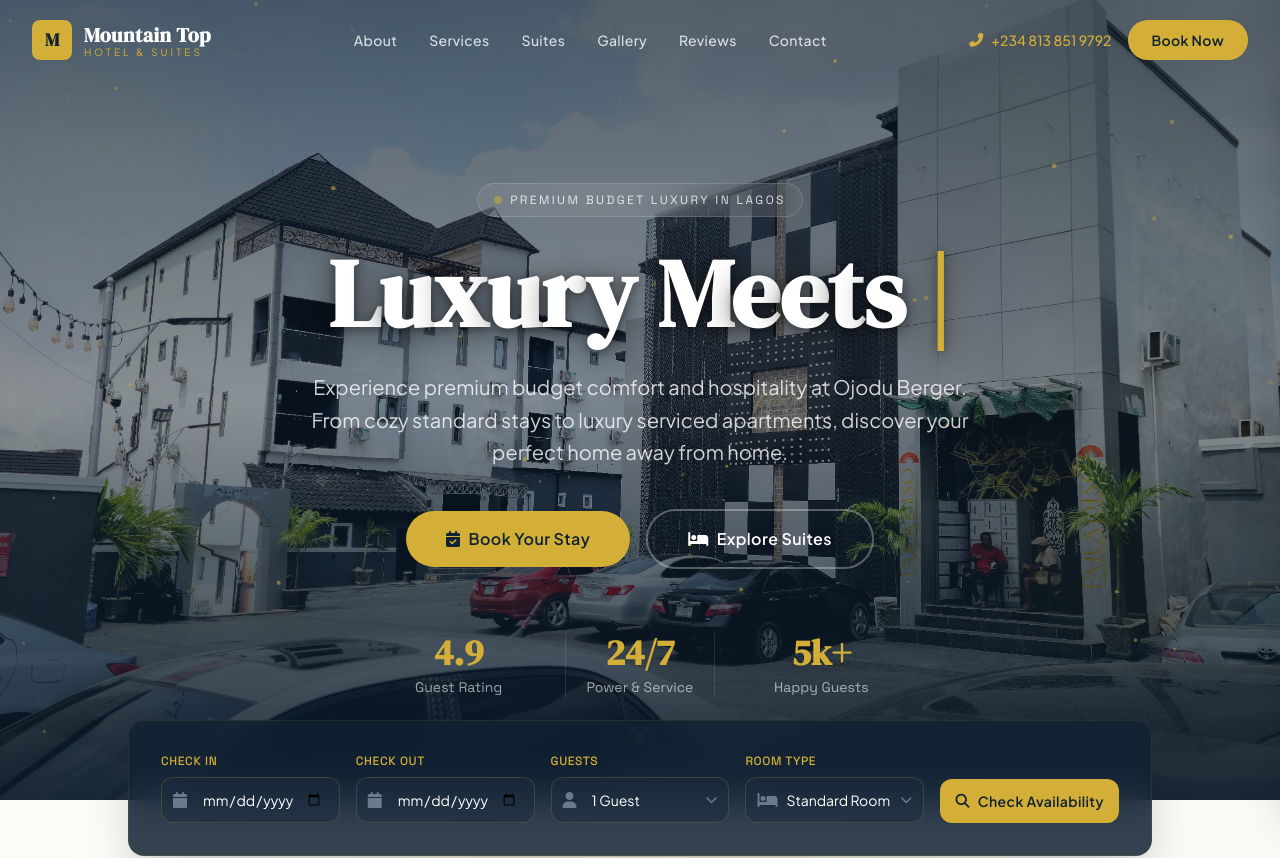
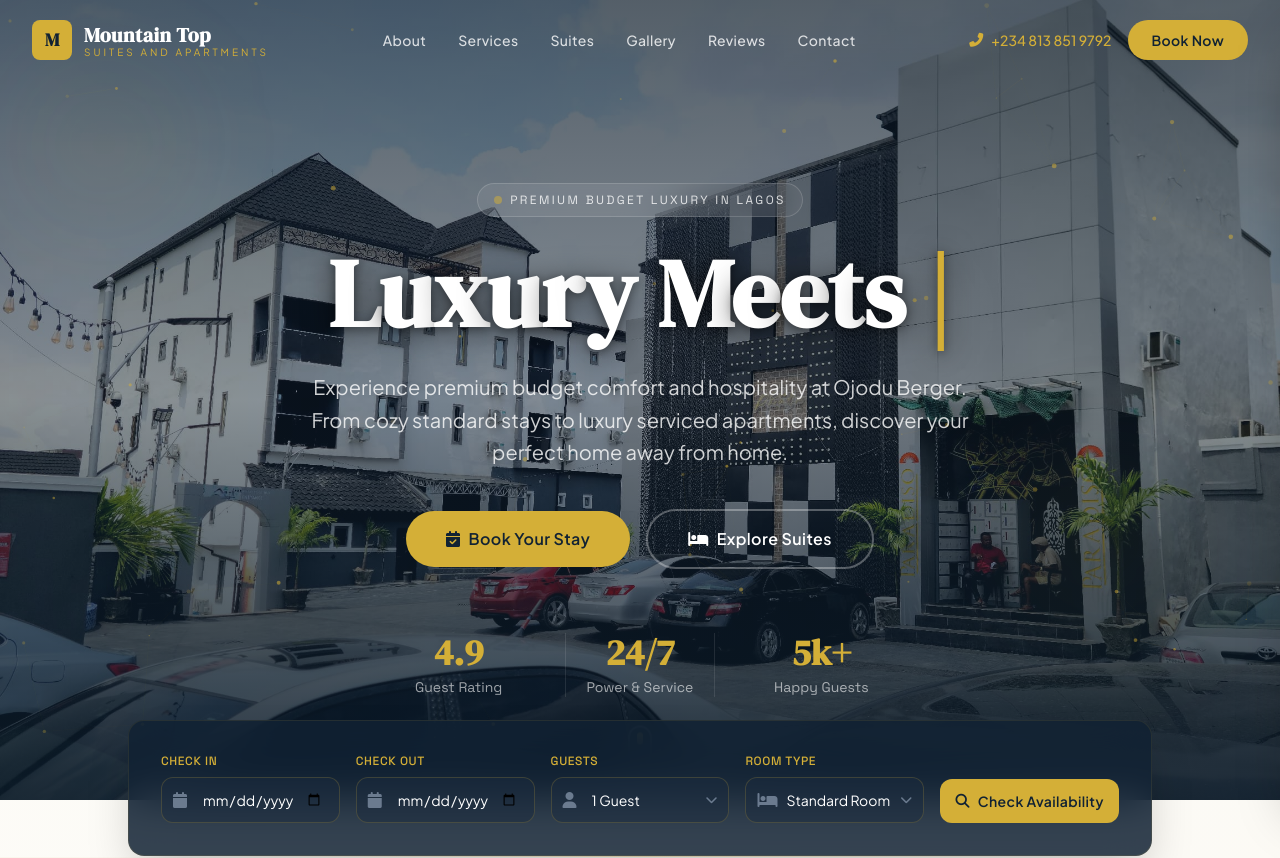
Before and after one commit to Larrybobby247/Mountain-Top, a React (Vite) app: page / in a window 1280 px wide. Shown: the top 858 px of the page. Built offline with nearby package versions, Linux system fonts and the light colour scheme.

Commit message:
second commit

```diff
--- a/index.html
+++ b/index.html
@@ -5,8 +5,8 @@
   <link rel="icon" href="%PUBLIC_URL%/favicon.ico" />
   <meta name="viewport" content="width=device-width, initial-scale=1" />
   <meta name="theme-color" content="#0B1A28" />
-  <meta name="description" content="Experience premium budget luxury at Mountain Top Hotel & Suites, Ojodu Berger, Lagos. Book your elevated escape today." />
-  <title>Mountain Top Hotel & Suites | Premium Budget Luxury in Lagos</title>
+  <meta name="description" content="Experience premium budget luxury at Mountain Top Suites and Apartments, Ojodu Berger, Lagos. Book your elevated escape today." />
+  <title>Mountain Top Suites and Apartments | Premium Budget Luxury in Lagos</title>
   <link rel="preconnect" href="https://fonts.googleapis.com">
   <link rel="preconnect" href="https://fonts.gstatic.com" crossorigin>
   <link href="https://fonts.googleapis.com/css2?family=DM+Serif+Display:ital@0;1&family=Plus+Jakarta+Sans:wght@300;400;500;600;700&family=Space+Grotesk:wght@300;400;500;600;700&display=swap" rel="stylesheet">
--- a/src/components/About.jsx
+++ b/src/components/About.jsx
@@ -49,7 +49,7 @@ const About = () => {
               Redefining Budget<br/>Luxury in Lagos
             </h2>
             <p className="text-navy-600 text-lg leading-relaxed mb-6 font-body">
-              Mountain Top Hotel & Suites is a premier hospitality destination in Ojodu, Lagos, redefining budget luxury through dedicated 24/7 service, spacious lodging, and modern comfort.
+              Mountain Top Suites and Apartments is a premier hospitality destination in Ojodu, Lagos, redefining budget luxury through dedicated 24/7 service, spacious lodging, and modern comfort.
             </p>
             <p className="text-navy-500 leading-relaxed mb-8 font-body">
               We do not just offer rooms; we offer a sanctuary. With dual properties catering to both economy travelers and premium apartment seekers, your peace of mind is guaranteed.
--- a/src/components/Contact.jsx
+++ b/src/components/Contact.jsx
@@ -18,7 +18,7 @@ const Contact = () => {
     e.preventDefault();
 
     // Build WhatsApp message
-    const message = `Hello Mountain Top Hotel & Suites,%0A%0A` +
+    const message = `Hello Mountain Top Suites and Apartments,%0A%0A` +
       `Name: ${formData.fullName}%0A` +
       `Email: ${formData.email}%0A` +
       `Subject: ${formData.subject}%0A` +
@@ -182,7 +182,7 @@ const Contact = () => {
                 allowFullScreen=""
                 loading="lazy"
                 referrerPolicy="no-referrer-when-downgrade"
-                title="Mountain Top Hotel Location"
+                title="Mountain Top Suites and Apartments Location"
               ></iframe>
             </div>
           </div>
--- a/src/components/Footer.jsx
+++ b/src/components/Footer.jsx
@@ -93,7 +93,7 @@ const Footer = () => {
         </div>
 
         <div className="border-t border-white/10 pt-8 flex flex-col sm:flex-row justify-between items-center gap-4">
-          <p className="text-navy-400 text-sm font-body">2025 Mountain Top Hotel & Suites. All rights reserved.</p>
+          <p className="text-navy-400 text-sm font-body">2025 Mountain Top Suites and Apartments. All rights reserved.</p>
           <div className="flex gap-6">
             <span className="text-navy-400 text-sm hover:text-gold-400 transition cursor-pointer font-body">Privacy Policy</span>
             <span className="text-navy-400 text-sm hover:text-gold-400 transition cursor-pointer font-body">Terms of Service</span>
--- a/src/components/LoadingScreen.jsx
+++ b/src/components/LoadingScreen.jsx
@@ -39,7 +39,7 @@ const LoadingScreen = ({ onComplete }) => {
           Mountain Top
         </h1>
         <p className="text-gold-400 text-sm tracking-[0.3em] uppercase mb-6">
-          Hotel & Suites
+          Suites and Apartments
         </p>
 
         <div className="w-64 h-1 bg-navy-800 rounded-full mx-auto overflow-hidden">
--- a/src/components/Navbar.jsx
+++ b/src/components/Navbar.jsx
@@ -53,7 +53,7 @@ const Navbar = () => {
               </div>
               <div className="hidden sm:block">
                 <span className="font-display text-xl font-bold text-white tracking-wide">Mountain Top</span>
-                <span className="block text-[10px] text-gold-400 tracking-[0.3em] uppercase -mt-1">Hotel & Suites</span>
+                <span className="block text-[10px] text-gold-400 tracking-[0.3em] uppercase -mt-1">Suites and Apartments</span>
               </div>
             </Link>
 
--- a/src/components/Testimonials.jsx
+++ b/src/components/Testimonials.jsx
@@ -62,7 +62,7 @@ const Testimonials = () => {
           <div className="deco-line-center mb-6"></div>
           <p className="text-gold-500 text-sm tracking-[0.3em] uppercase font-medium mb-4 font-accent">Guest Reviews</p>
           <h2 className="font-display text-4xl sm:text-5xl font-bold text-navy-900 mb-4">What Our Guests Say</h2>
-          <p className="text-navy-500 max-w-xl mx-auto font-body">Real experiences from real guests who have stayed at Mountain Top Hotel & Suites.</p>
+          <p className="text-navy-500 max-w-xl mx-auto font-body">Real experiences from real guests who have stayed at Mountain Top Suites and Apartments.</p>
         </div>
 
         <div className="overflow-hidden">
--- a/src/pages/BookingPage.jsx
+++ b/src/pages/BookingPage.jsx
@@ -15,7 +15,7 @@ const BookingPage = () => {
 
   const accountDetails = {
     bankName: 'First Bank of Nigeria',
-    accountName: 'Mountain Top Hotel & Suites Ltd',
+    accountName: 'Mountain Top Suites and Apartments Ltd',
     accountNumber: '0123456789',
     sortCode: 'FBNINGLA'
   };
@@ -41,7 +41,7 @@ const BookingPage = () => {
 
   const sendToWhatsApp = () => {
     const total = calculateTotal();
-    const message = `*Mountain Top Hotel & Suites - Booking Inquiry*%0A%0A` +
+    const message = `*Mountain Top Suites and Apartments - Booking Inquiry*%0A%0A` +
       `*Booking Reference:* ${bookingData.bookingRef}%0A` +
       `*Guest Name:* ${customerData.fullName}%0A` +
       `*Email:* ${customerData.email}%0A` +
```
